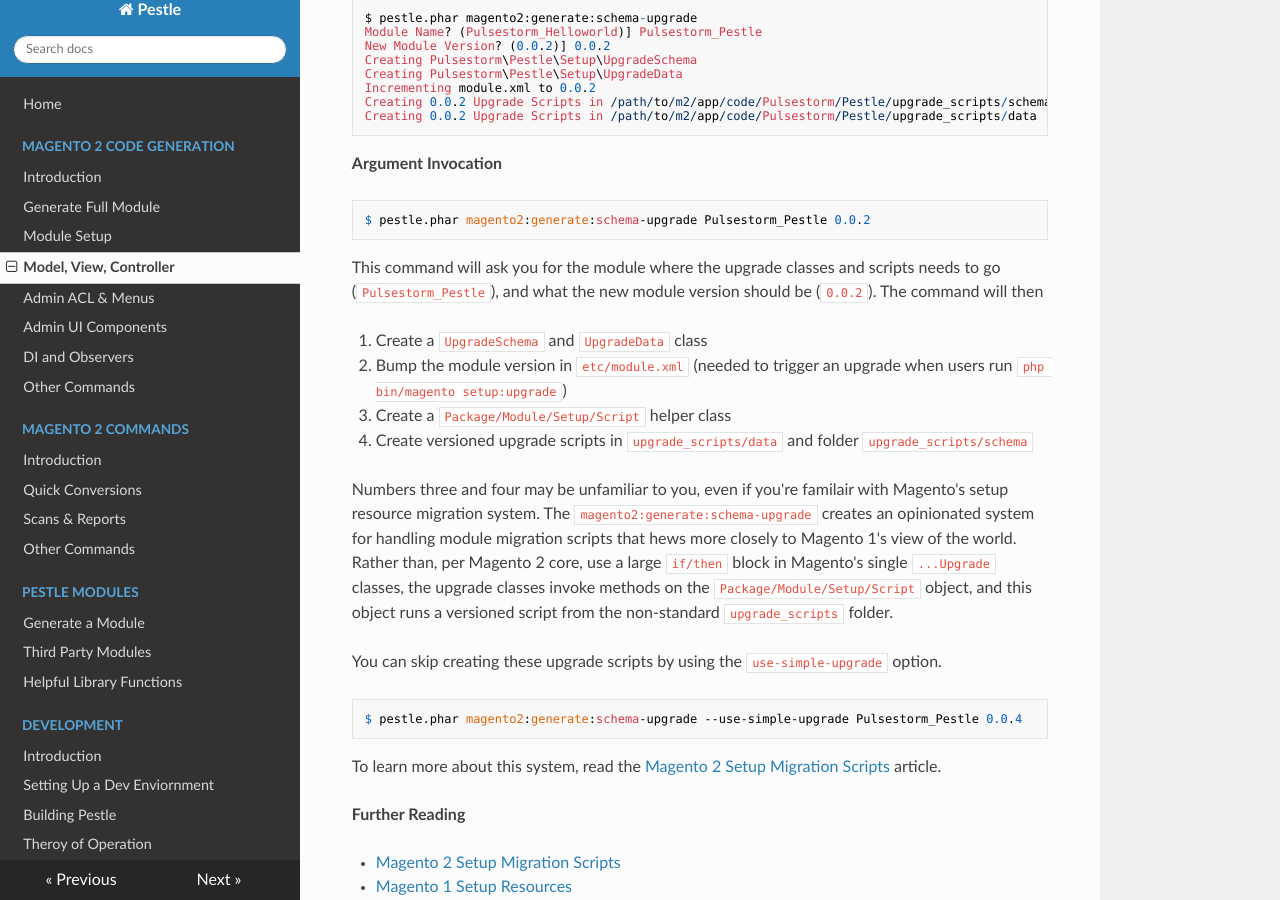
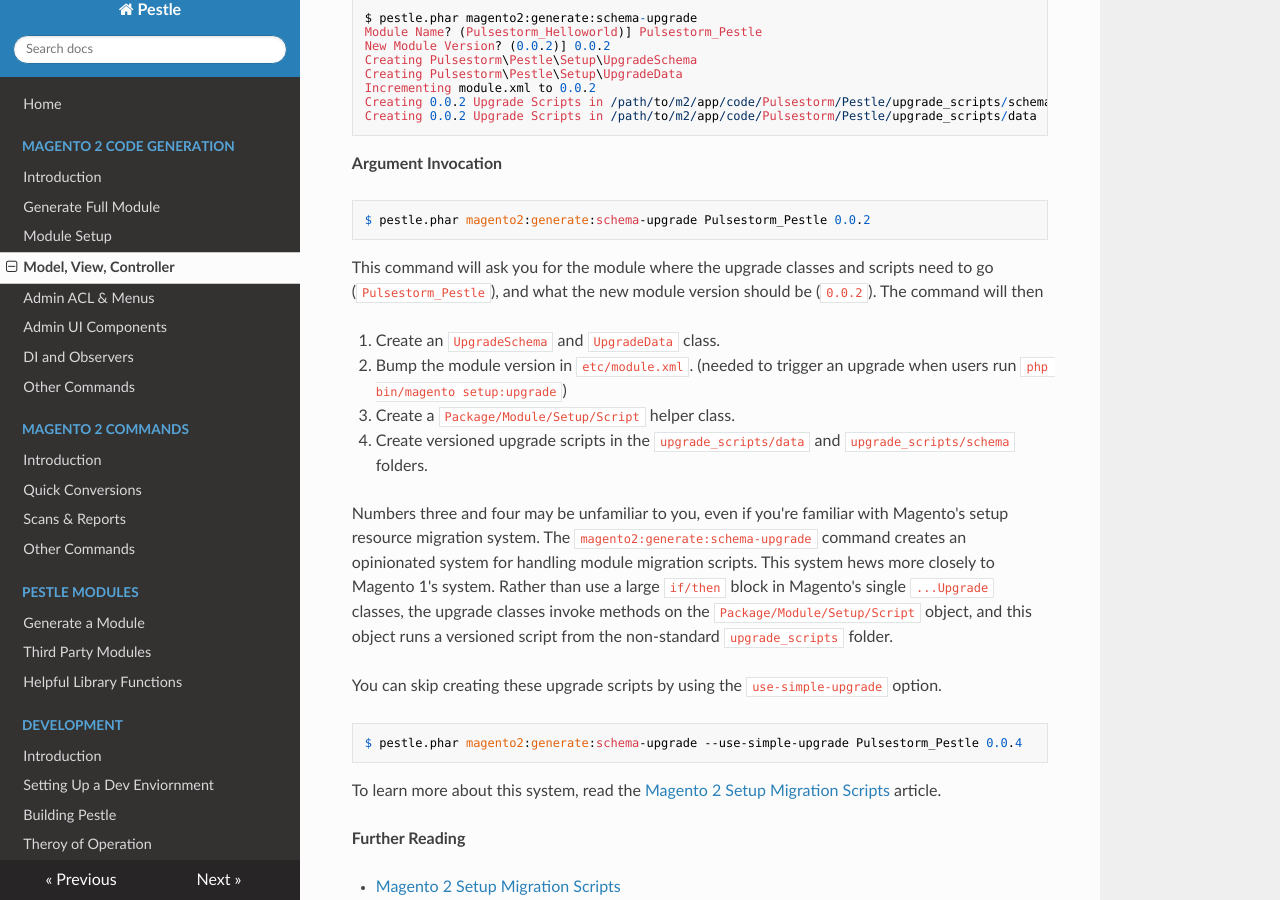
Before and after one commit to astorm/pestle, an MkDocs documentation site: the page built from docs/magento2-mvc.md, in a window 1280 px wide and 900 px high, scrolled down 5733 px. Built offline with MkDocs 1.6.1, drawn with Linux system fonts in a browser that asks for light colours; nearby versions of some CDN libraries.

Commit message:
Fixing typos

```diff
--- a/docs/magento2-mvc.md
+++ b/docs/magento2-mvc.md
@@ -293,14 +293,14 @@ The `magento2:generate:schema-upgrade` command allows you to create **upgrade**
 
     $ pestle.phar magento2:generate:schema-upgrade Pulsestorm_Pestle 0.0.2
 
-This command will ask you for the module where the upgrade classes and scripts needs to go (`Pulsestorm_Pestle`), and what the new module version should be (`0.0.2`).  The command will then
+This command will ask you for the module where the upgrade classes and scripts need to go (`Pulsestorm_Pestle`), and what the new module version should be (`0.0.2`).  The command will then
 
-1. Create a `UpgradeSchema` and `UpgradeData` class
-2. Bump the module version in `etc/module.xml` (needed to trigger an upgrade when users run `php bin/magento setup:upgrade`)
-3. Create a `Package/Module/Setup/Script` helper class
-4. Create versioned upgrade scripts in `upgrade_scripts/data` and folder `upgrade_scripts/schema`
+1. Create an `UpgradeSchema` and `UpgradeData` class.
+2. Bump the module version in `etc/module.xml`. (needed to trigger an upgrade when users run `php bin/magento setup:upgrade`)
+3. Create a `Package/Module/Setup/Script` helper class.
+4. Create versioned upgrade scripts in the `upgrade_scripts/data` and `upgrade_scripts/schema` folders.
 
-Numbers three and four may be unfamiliar to you, even if you're familair with Magento's setup resource migration system.  The `magento2:generate:schema-upgrade` creates an opinionated system for handling module migration scripts that hews more closely to Magento 1's view of the world.  Rather than, per Magento 2 core, use a large `if/then` block in Magento's single `...Upgrade` classes, the upgrade classes invoke methods on the `Package/Module/Setup/Script` object, and this object runs a versioned script from the non-standard `upgrade_scripts` folder.
+Numbers three and four may be unfamiliar to you, even if you're familiar with Magento's setup resource migration system.  The `magento2:generate:schema-upgrade` command creates an opinionated system for handling module migration scripts. This system hews more closely to Magento 1's system.  Rather than use a large `if/then` block in Magento's single `...Upgrade` classes, the upgrade classes invoke methods on the `Package/Module/Setup/Script` object, and this object runs a versioned script from the non-standard `upgrade_scripts` folder.
 
 You can skip creating these upgrade scripts by using the `use-simple-upgrade` option.
 
```
